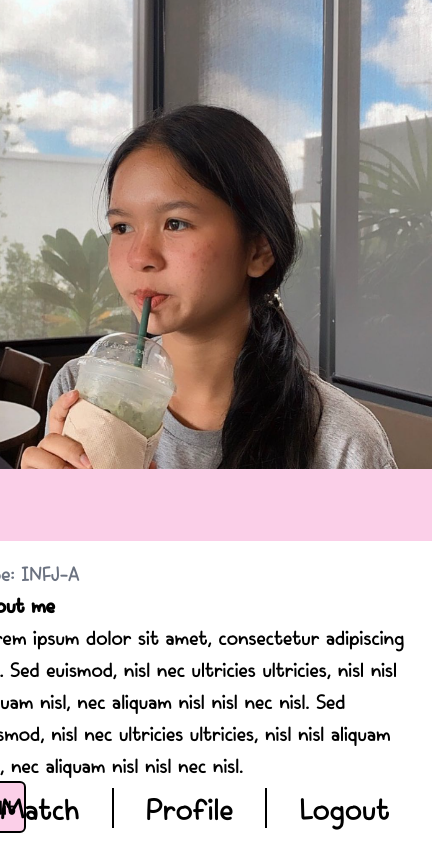
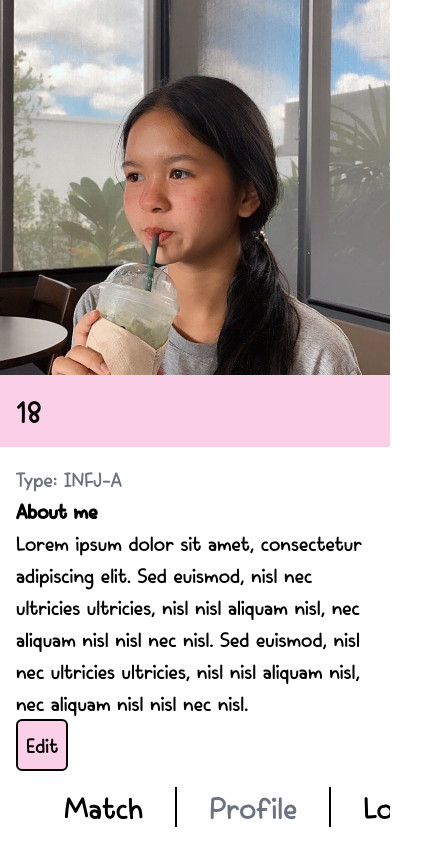
Before and after one commit to winth03/prototype, a Nuxt app: page /profile in a window 390 px wide. Shown: the whole page, 432 px wide, since content can reach past the window. Built offline with nearby package versions, Linux system fonts and the light colour scheme.

Commit message:
fix: mobile view

```diff
--- a/assets/css/tailwind.css
+++ b/assets/css/tailwind.css
@@ -5,7 +5,7 @@
 @layer base {
     /* Base styles */
     body {
-        @apply w-[100vw] h-[100vh] font-chanom;
+        @apply bg-main w-full h-full font-chanom overscroll-contain;
     }
 
     h1 {
@@ -61,11 +61,13 @@
         background-image: url('../images/bg.jpg');
         background-size: 100% 100%;
         background-position: center;
+        background-repeat: repeat-y;
     }
 
     .bg-main-index {
         background-image: url('../images/bg-main.png');
         background-size: 100% 100%;
         background-position: center;
+        background-repeat: repeat-y;
     }
 }
--- a/layouts/default.vue
+++ b/layouts/default.vue
@@ -1,6 +1,6 @@
 <template>
-    <div class="bg-main w-[100vw] h-[100vh] flex flex-col items-center">
-        <div class="flex flex-col items-center h-full aspect-[9/16]">
+    <div class="w-[100vw] h-[100vh] flex flex-col items-center overflow-x-hidden">
+        <div class="flex flex-col items-center container sm:w-auto sm:aspect-[9/16]">
             <slot />
         </div>
     </div>
--- a/layouts/navbar.vue
+++ /dev/null
@@ -1,22 +0,0 @@
-<template>
-    <div class="bg-main w-[100vw] h-[100vh] flex flex-col items-center">
-        <div class="flex flex-col items-center h-full aspect-[9/16]">
-            <slot />
-            <div class="mx-auto w-fit fixed bottom-0 p-4">
-                <ul class="flex text-4xl">
-                    <li><NuxtLink class="px-8" to="/home">Match</NuxtLink></li>
-                    <li><NuxtLink class="border-l-2 border-black px-8" to="/profile">Profile</NuxtLink></li>
-                    <li><NuxtLink class="border-l-2 border-black px-8" to="/">Logout</NuxtLink></li>
-                </ul>
-            </div>
-        </div>
-    </div>
-</template>
-
-<script setup>
-
-</script>
-
-<style scoped>
-
-</style>
--- a/pages/home.vue
+++ b/pages/home.vue
@@ -1,7 +1,7 @@
 <template>
-    <div class="container relative">
-        <div class="relative">
-            <img class="aspect-square object-cover" :src="Images.mungkud">
+    <div class="container">
+        <div class="relative aspect-square w-full object-contain">
+            <img class="aspect-square object-cover w-full h-full" :src="Images.mungkud">
             <button class="absolute left-8 bottom-8 text-2xl bg-red-600 p-2 my-2 border-2"><Icon name="mdi:heart-off"/> Reject</button>
             <button class="absolute right-8 bottom-8 text-2xl bg-green-600 p-2 my-2 border-2"><Icon name="mdi:heart"/> Match</button>
         </div>
@@ -10,7 +10,15 @@
             <div class="text-2xl bg-white w-full h-full p-4">
                 <span class="text-gray-500">Type: {{ personality }}</span><br />
                 <b>About me</b><br />
-                {{ bio }}</div>
+                {{ bio }}
+                <div class="mx-auto bottom-0 p-4">
+                    <ul class="flex text-4xl">
+                        <li><NuxtLink class="px-8" to="/home">Match</NuxtLink></li>
+                        <li><NuxtLink class="border-l-2 border-black px-8" to="/profile">Profile</NuxtLink></li>
+                        <li><NuxtLink class="border-l-2 border-black px-8" to="/">Logout</NuxtLink></li>
+                    </ul>
+                </div>
+            </div>
         </div>
     </div>
 </template>
@@ -27,8 +35,6 @@ const handleLogout = () => {
     navigateTo('/')
 }
 
-setPageLayout('navbar')
-
 useHead({
     title: 'inLove | Home',
 })
--- a/pages/index.vue
+++ b/pages/index.vue
@@ -1,7 +1,7 @@
 <template>
-    <div class="container bg-main-index">
+    <div class="container bg-main-index relative">
         <!-- <h1 class="text-[#ff83a8] text-6xl font-bold font-nick">inLove</h1> -->
-        <div class="max-h-fit max-w-fit absolute top-[64%]">
+        <div class="max-h-fit max-w-fit absolute top-[63%] left-[25%]">
             <ul class="text-left">
                 <li><NuxtLink to="login">LOGIN <Icon name="mdi:login-variant"/></NuxtLink></li>
                 <li><NuxtLink to="register">REGISTER <Icon name="mdi:account"/></NuxtLink></li>
--- a/pages/profile.vue
+++ b/pages/profile.vue
@@ -1,7 +1,7 @@
 <template>
-    <div class="container relative">
-        <div class="relative">
-            <img class="aspect-square object-cover" :src="Images.pum">
+    <div class="container">
+        <div class="relative aspect-square w-full object-contain">
+            <img class="aspect-square object-cover w-full h-full" :src="Images.pum">
         </div>
         <div class="container">
             <div class="text-4xl bg-pink-200 w-full p-4"><b>{{ name }}</b> {{ age }}</div>
@@ -13,6 +13,13 @@
                     <textarea class="w-full border-2 border-gray-500" v-model="bio"></textarea><br />
                     <button class="bg-pink-200 p-2 border-2 border-black rounded-md" @click="handleEdit">Save</button>
                 </span>
+                <div class="mx-auto bottom-0 p-4">
+                    <ul class="flex text-4xl">
+                        <li><NuxtLink class="px-8" to="/home">Match</NuxtLink></li>
+                        <li><NuxtLink class="border-l-2 border-black px-8" to="/profile">Profile</NuxtLink></li>
+                        <li><NuxtLink class="border-l-2 border-black px-8" to="/">Logout</NuxtLink></li>
+                    </ul>
+                </div>
             </div>
         </div>
     </div>
@@ -35,8 +42,6 @@ const handleEdit = () => {
     edit.value = !edit.value
 }
 
-setPageLayout('navbar')
-
 useHead({
     title: 'inLove | Profile',
 })
```
